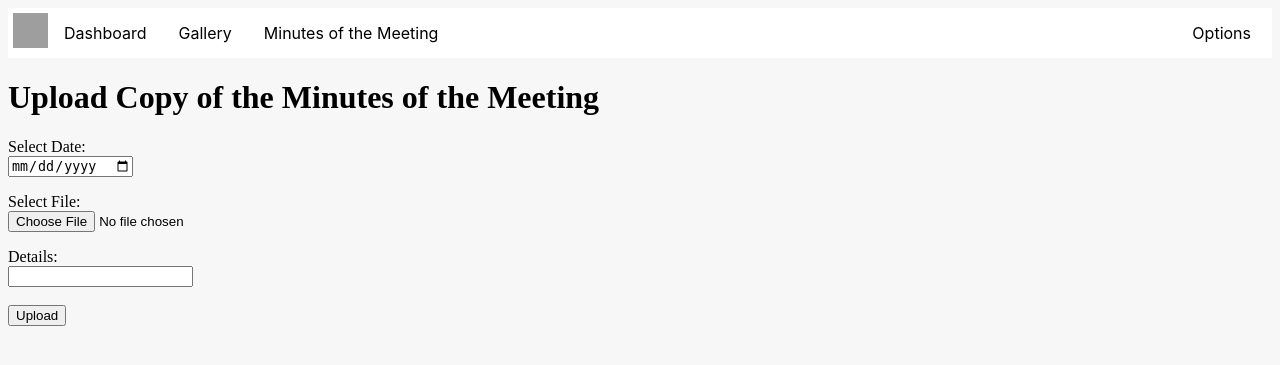
After one commit to delinquentxx/FINALTOPRAMIS, a Flask app: page /upload_minutes in a window 1280 px wide. The commit adds this page. Shown: the top 365 px of the page. Run offline with Flask 2, Linux system fonts and the light colour scheme; grey boxes are pictures that could not be loaded.

Commit message:
- added Minutes model - changed announcement deletion method - added image list in the gallery - added download and delete functionality in the gallery - completed minutes uploading - removed forum in the nav bar

```diff
--- a/app.py
+++ b/app.py
@@ -1,10 +1,12 @@
-from flask import Flask, render_template, request, url_for, redirect
+from flask import Flask, render_template, request, url_for, redirect, send_file
 from flask_sqlalchemy import SQLAlchemy
 from flask_login import UserMixin, login_user, LoginManager, logout_user, current_user, login_required
 from flask_wtf import FlaskForm
 from wtforms import StringField, PasswordField, SubmitField, DateField, SelectField, TextAreaField
 from wtforms.validators import InputRequired, Length, ValidationError
 from flask_bcrypt import Bcrypt
+from io import BytesIO
+
 from data import *
 
 app = Flask(__name__)
@@ -36,8 +38,16 @@ class Announcement(db.Model, UserMixin):
 class Gallery(db.Model, UserMixin):
     id = db.Column(db.Integer, primary_key=True)
     date = db.Column(db.String(20), nullable=False)
+    filename = db.Column(db.String(30), nullable=False)
     image = db.Column(db.LargeBinary, nullable=False)
     description = db.Column(db.String, nullable=False)
+
+class Minutes(db.Model, UserMixin):
+    id = db.Column(db.Integer, primary_key=True)
+    date = db.Column(db.String(20), nullable=False)
+    filename = db.Column(db.String(30), nullable=False)
+    file = db.Column(db.LargeBinary, nullable=False)
+    details = db.Column(db.String, nullable=False)
 
 class RegisterForm(FlaskForm):
     studentid = StringField(validators=[InputRequired(), Length
@@ -69,6 +79,7 @@ class CreateAnnouncementForm(FlaskForm):
     message = TextAreaField(validators=[InputRequired()], render_kw={"placeholder": "Message"})
 
     submit = SubmitField("Post Announcement")
+
 
 
 @app.route('/login', methods=['GET', 'POST'])
@@ -120,6 +131,7 @@ def create():
         return redirect(url_for('dashboard'))
     return render_template('create.html', form=form)
 
+
 @app.route('/delete_announcement', methods=['GET'])
 def delete_announcement():
     return render_template("delete_announcement.html")
@@ -127,28 +139,25 @@ def delete_announcement():
 @app.route('/process_delete_announcement', methods=['post'])
 def process_delete_announcement():
     announcement_id = request.form['AID']
-    process_deleting_announcement(announcement_id)
-    return render_template("dashboard.html")
-
-@app.route('/minutes', methods=["GET"])
-@login_required
-def minutes():
-    return render_template("minutes.html")
+    db.session.delete(announcement_id)
+    db.session.commit()
+    return redirect(url_for('dashboard'))
 
 @app.route('/gallery', methods=["GET", "POST"])
 @login_required
 def gallery():
-    return render_template("gallery.html")
+    pictures = Gallery.query.all()
+    return render_template("gallery.html", pictures=pictures)
 
 @app.route('/upload_picture', methods=['GET', 'POST'])
 def upload_picture():
 
     if request.method == 'POST':
-        file = request.files['image'].read()
+        file = request.files['image']
         date = request.form['date']
         description = request.form['description']
 
-        new_upload = Gallery(date=date, image=file, description=description)
+        new_upload = Gallery(date=date, filename=file.filename, image=file.read(), description=description)
         db.session.add(new_upload)
         db.session.commit()
         return redirect(url_for('gallery'))
@@ -156,12 +165,44 @@ def upload_picture():
 
     return render_template('upload_picture.html')
 
+@app.route('/download-picture/<int:gallery_id>', methods=['GET', 'POST'])
+def download_picture(gallery_id):
+    image = Gallery.query.filter_by(id=gallery_id).first()
+    return send_file(BytesIO(image.image), attachment_filename=image.filename, as_attachment=True)
 
-@app.route('/forum', methods=["GET", "POST"])
+@app.route('/delete-picture/<int:gallery_id>', methods=['GET', 'POST'])
+def delete_picture(gallery_id):
+    picture = Gallery.query.get_or_404(gallery_id)
+    db.session.delete(picture)
+    db.session.commit()
+    return redirect(url_for('gallery'))
+
+@app.route('/minutes', methods=["GET"])
 @login_required
-def forum():
-    return render_template("forum.html")
+def minutes():
+    files = Minutes.query.all()
+    return render_template("minutes.html", files=files)
 
+@app.route('/upload_minutes', methods=['GET', 'POST'])
+def upload_minutes():
+
+    if request.method == 'POST':
+        file = request.files['file']
+        date = request.form['date']
+        details = request.form['details']
+
+        new_upload = Minutes(date=date, filename=file.filename, file=file.read(), details=details)
+        db.session.add(new_upload)
+        db.session.commit()
+        return redirect(url_for('minutes'))
+
+
+    return render_template('upload_minute.html')
+
+@app.route('/download-file/<int:file_id>', methods=['GET', 'POST'])
+def download_file(file_id):
+    file = Minutes.query.filter_by(id=file_id).first()
+    return send_file(BytesIO(file.file), attachment_filename=file.filename, as_attachment=True)
 
 @app.route('/profile', methods=["GET"])
 @login_required
--- a/data.py
+++ b/data.py
@@ -10,40 +10,6 @@ def connect_db(db_path):
     return (conn, conn.cursor())
 
 
-#register new account to DB
-def insert_account(account_data):
-    conn, cur = connect_db(db_path)
-    query = 'INSERT INTO Accounts (SID, email, password) VALUES (?,?,?)'
-    values = (account_data['SID'],
-              account_data['email'],
-              account_data['password'])
-    cur.execute(query, values)
-    conn.commit()
-    conn.close()
-
-
-#create announcement
-def insert_announcement(announcement_data):
-    conn, cur = connect_db(db_path)
-    query = 'INSERT INTO Announcement (date, committee, message) VALUES (?,?,?)'
-    values = (announcement_data['date'],
-              announcement_data['committee'],
-              announcement_data['message'])
-    cur.execute(query, values)
-    conn.commit()
-    conn.close()
-
-#insert new picture to the gallery
-def insert_picture(picture_data):
-    conn, cur = connect_db(db_path)
-    query = 'INSERT INTO Gallery (date, image, details) VALUES (?,?,?)'
-    values = (picture_data['date'],
-              picture_data['image'],
-              picture_data['details'])
-    cur.execute(query, values)
-    conn.commit()
-    conn.close()
-
 #delete announcement through announcement id
 def process_deleting_announcement(announcement_id):
     conn, cur = connect_db(db_path)
--- a/templates/base2.html
+++ b/templates/base2.html
@@ -14,7 +14,6 @@
   <li><img class = "header-img" src = {{ url_for('static', filename='navbar/FLIPP_LOGO.png') }} alt = "FLIPP Logo"></li>
   <li><a href="{{ url_for('dashboard') }}">Dashboard</a></li>
   <li><a href="{{ url_for('gallery') }}">Gallery</a></li>
-  <li><a href="{{ url_for('forum') }}">Forum</a></li>
   <li><a href="{{ url_for('minutes') }}"">Minutes of the Meeting</a></li>
   <li style="float:right" class="dropdown">
     <a href="#options" class="dropbtn">Options</a>
--- /dev/null
+++ b/templates/upload_minute.html
@@ -0,0 +1,26 @@
+{% extends 'base2.html'%} {% block title %} Create {% endblock %}
+
+{% block content %}
+
+<link rel="stylesheet" href={{ url_for('static', filename='home/create/create.css') }}>
+
+<h1>Upload Copy of the Minutes of the Meeting</h1>
+
+<form method="POST" enctype="multipart/form-data">
+    <label>Select Date:</label>
+    <br>
+    <input type="date" name="date">
+    <p></p>
+    <label>Select File:</label>
+    <br>
+    <input type="file" name="file" accept="application/pdf">
+    <p></p>
+    <label>Details:</label>
+    <br>
+    <input type="text" name="details">
+    <br><br>
+    <button>Upload</button>
+
+</form>
+
+{% endblock %}
```
Also changed, not shown: templates/gallery.html (+6 -1 lines), templates/minutes.html (+9 -0 lines), flipp.db.
